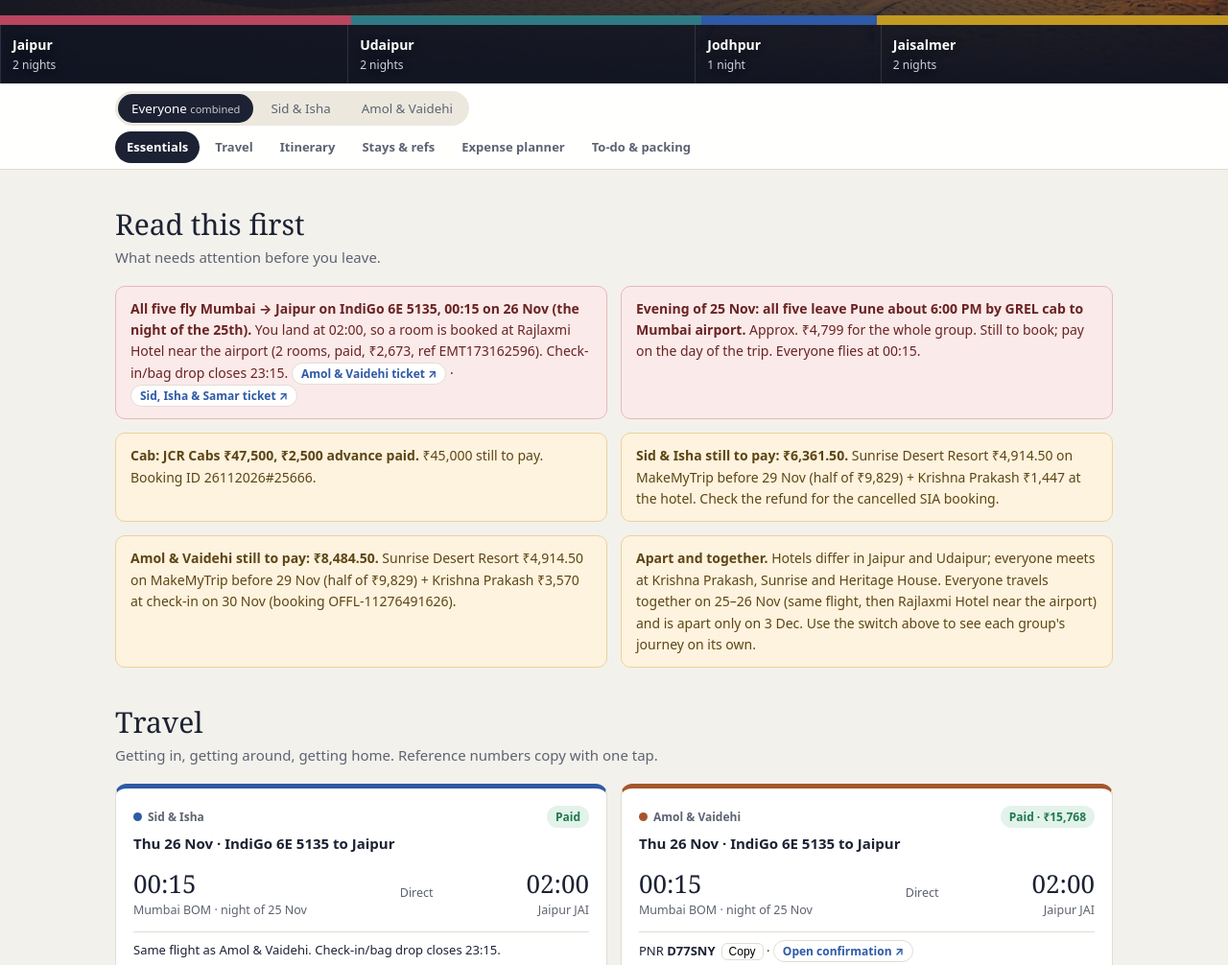
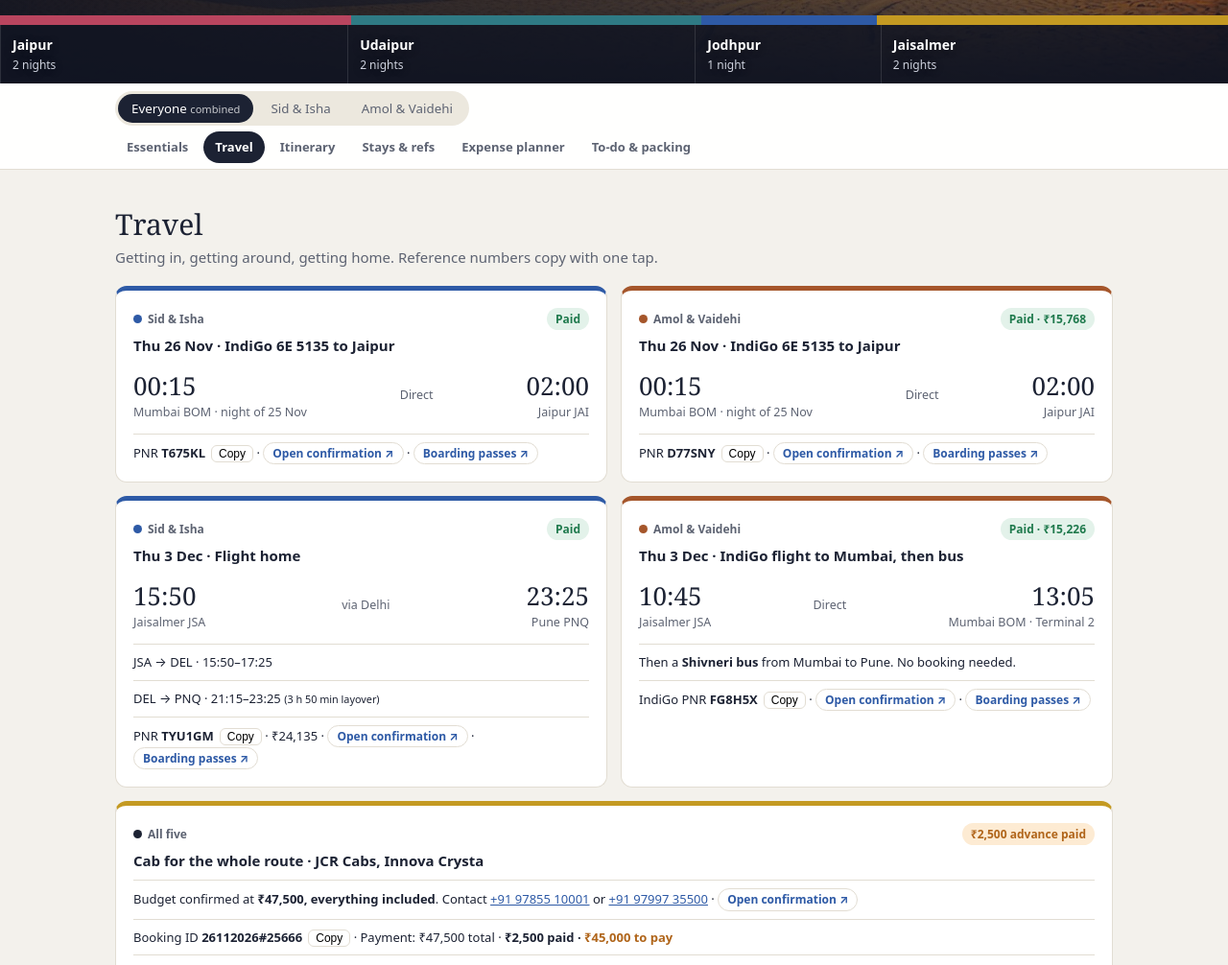
Before and after one commit to skarkhanis95/static-trip-planner, a plain HTML site: page index.html in a window 1280 px wide. Shown: the part 279-1285 px from the top of the page at 96% size. Drawn offline with Linux system fonts and the light colour scheme.

Commit message:
added boarding passes

```diff
--- a/index.html
+++ b/index.html
@@ -104,40 +104,45 @@ body[data-view=fam] .lanes,body[data-view=par] .lanes{grid-template-columns:1fr}
 </div></nav>
 <main class="wrap">
 
-<section id="today">
+<!-- <section id="today">
 <h2>Read this first</h2><p class="sub">What needs attention before you leave.</p>
 <div class="grid g2">
-<div class="notice red"><b>All five fly Mumbai → Jaipur on IndiGo 6E 5135, 00:15 on 26 Nov (the night of the 25th).</b> You land at 02:00, so a room is booked at Rajlaxmi Hotel near the airport (2 rooms, paid, ₹2,673, ref EMT173162596). Check-in/bag drop closes 23:15. <a class="doc" data-doc="parOut">Amol &amp; Vaidehi ticket ↗</a> · <a class="doc" data-doc="famOut">Sid, Isha &amp; Samar ticket ↗</a></div>
+<div class="notice red"><b>All five fly Mumbai → Jaipur on IndiGo 6E 5135, 00:15 on 26 Nov (the night of the 25th).</b> You land at 02:00, so a room is booked at Rajlaxmi Hotel near the airport (2 rooms, paid, ₹2,673, ref EMT173162596). Check-in/bag drop closes 23:15.
+<div style="display:flex;gap:6px;flex-wrap:wrap;margin-top:8px">
+<a class="doc" data-doc="famOut">Sid, Isha &amp; Samar ticket ↗</a>
+<a class="doc" data-doc="famBpOut">Sid &amp; Isha boarding passes ↗</a>
+<a class="doc" data-doc="parOut">Amol &amp; Vaidehi ticket ↗</a>
+<a class="doc" data-doc="parBpOut">Amol &amp; Vaidehi boarding passes ↗</a>
+</div></div>
 <div class="notice red"><b>Evening of 25 Nov: all five leave Pune about 6:00 PM by GREL cab to Mumbai airport.</b> Approx. ₹4,799 for the whole group. Still to book; pay on the day of the trip. Everyone flies at 00:15.</div>
 <div class="notice"><b>Cab: JCR Cabs ₹47,500, ₹2,500 advance paid.</b> ₹45,000 still to pay. Booking ID 26112026#25666.</div>
 <div class="notice" data-v="fam"><b>Sid & Isha still to pay: ₹6,361.50.</b> Sunrise Desert Resort ₹4,914.50 on MakeMyTrip before 29 Nov (half of ₹9,829) + Krishna Prakash ₹1,447 at the hotel. Check the refund for the cancelled SIA booking.</div>
 <div class="notice" data-v="par"><b>Amol & Vaidehi still to pay: ₹8,484.50.</b> Sunrise Desert Resort ₹4,914.50 on MakeMyTrip before 29 Nov (half of ₹9,829) + Krishna Prakash ₹3,570 at check-in on 30 Nov (booking OFFL-11276491626).</div>
 <div class="notice" data-v="all"><b>Apart and together.</b> Hotels differ in Jaipur and Udaipur; everyone meets at Krishna Prakash, Sunrise and Heritage House. Everyone travels together on 25–26 Nov (same flight, then Rajlaxmi Hotel near the airport) and is apart only on 3 Dec. Use the switch above to see each group's journey on its own.</div>
 </div>
-</section>
+</section> -->
 
 <section id="flights" class="travel">
 <h2>Travel</h2><p class="sub">Getting in, getting around, getting home. Reference numbers copy with one tap.</p>
 <div class="grid g2">
 <article class="card flight fam" data-v="fam"><div class="top"><span class="who fam">Sid &amp; Isha</span><span class="tag">Paid</span></div><b>Thu 26 Nov · IndiGo 6E 5135 to Jaipur</b>
 <div class="fl"><div><b class="t">00:15</b><small>Mumbai BOM · night of 25 Nov</small></div><small>Direct</small><div style="text-align:right"><b class="t">02:00</b><small>Jaipur JAI</small></div></div>
-<div class="leg">Same flight as Amol &amp; Vaidehi. Check-in/bag drop closes 23:15.</div>
-<div class="leg">PNR <b>T675KL</b><button class="cp" data-cp="T675KL">Copy</button> · <a class="doc" data-doc="famOut">Open confirmation ↗</a></div></article>
+<div class="leg">PNR <b>T675KL</b><button class="cp" data-cp="T675KL">Copy</button> · <a class="doc" data-doc="famOut">Open confirmation ↗</a> · <a class="doc" data-doc="famBpOut">Boarding passes ↗</a></div></article>
 
 <article class="card flight par" data-v="par"><div class="top"><span class="who par">Amol &amp; Vaidehi</span><span class="tag">Paid · ₹15,768</span></div><b>Thu 26 Nov · IndiGo 6E 5135 to Jaipur</b>
 <div class="fl"><div><b class="t">00:15</b><small>Mumbai BOM · night of 25 Nov</small></div><small>Direct</small><div style="text-align:right"><b class="t">02:00</b><small>Jaipur JAI</small></div></div>
-<div class="leg">PNR <b>D77SNY</b><button class="cp" data-cp="D77SNY">Copy</button> · <a class="doc" data-doc="parOut">Open confirmation ↗</a></div>
-<div class="leg">Same flight as Sid &amp; Isha. All five go to Mumbai airport together: GREL cab from Pune about 6:00 PM (₹4,799 for all five, to be booked, pay on the day). The earlier train 12939 ticket (PNR 8356214903, ₹3,294) is cancelled; check the refund.</div></article>
+<div class="leg">PNR <b>D77SNY</b><button class="cp" data-cp="D77SNY">Copy</button> · <a class="doc" data-doc="parOut">Open confirmation ↗</a> · <a class="doc" data-doc="parBpOut">Boarding passes ↗</a></div>
+</article>
 
 <article class="card flight fam" data-v="fam"><div class="top"><span class="who fam">Sid &amp; Isha</span><span class="tag">Paid</span></div><b>Thu 3 Dec · Flight home</b>
 <div class="fl"><div><b class="t">15:50</b><small>Jaisalmer JSA</small></div><small>via Delhi</small><div style="text-align:right"><b class="t">23:25</b><small>Pune PNQ</small></div></div>
 <div class="leg">JSA → DEL · 15:50–17:25</div><div class="leg">DEL → PNQ · 21:15–23:25 <small>(3 h 50 min layover)</small></div>
-<div class="leg">PNR <b>TYU1GM</b><button class="cp" data-cp="TYU1GM">Copy</button> · ₹24,135 · <a class="doc" data-doc="famRet">Open confirmation ↗</a></div></article>
+<div class="leg">PNR <b>TYU1GM</b><button class="cp" data-cp="TYU1GM">Copy</button> · ₹24,135 · <a class="doc" data-doc="famRet">Open confirmation ↗</a> · <a class="doc" data-doc="famBpRet">Boarding passes ↗</a></div></article>
 
 <article class="card flight par" data-v="par"><div class="top"><span class="who par">Amol &amp; Vaidehi</span><span class="tag">Paid · ₹15,226</span></div><b>Thu 3 Dec · IndiGo flight to Mumbai, then bus</b>
 <div class="fl"><div><b class="t">10:45</b><small>Jaisalmer JSA</small></div><small>Direct</small><div style="text-align:right"><b class="t">13:05</b><small>Mumbai BOM · Terminal 2</small></div></div>
 <div class="leg">Then a <b>Shivneri bus</b> from Mumbai to Pune. No booking needed.</div>
-<div class="leg">IndiGo PNR <b>FG8H5X</b><button class="cp" data-cp="FG8H5X">Copy</button> · <a class="doc" data-doc="parRet">Open confirmation ↗</a></div></article>
+<div class="leg">IndiGo PNR <b>FG8H5X</b><button class="cp" data-cp="FG8H5X">Copy</button> · <a class="doc" data-doc="parRet">Open confirmation ↗</a> · <a class="doc" data-doc="parBpRet">Boarding passes ↗</a></div></article>
 
 <article class="card all" style="grid-column:1/-1"><div class="top"><span class="who all">All five</span><span class="tag d">₹2,500 advance paid</span></div><b>Cab for the whole route · JCR Cabs, Innova Crysta</b>
 <div class="leg">Budget confirmed at <b>₹47,500, everything included</b>. Contact <a href="tel:+919785510001">+91 97855 10001</a> or <a href="tel:+919799735500">+91 97997 35500</a> · <a class="doc" data-doc="cab">Open confirmation ↗</a></div>
@@ -176,8 +181,11 @@ const $=s=>document.querySelector(s),R=n=>'₹'+(Number.isInteger(n)?n.toLocaleS
 const CAB_TOTAL=47500,CAB_PAID=2500;
 const sv=(k,v)=>{try{LS.setItem(k,v)}catch(e){}},ld=k=>{try{return LS.getItem(k)}catch(e){return null}};
 /* Confirmation files: drop them in the "confirmations" folder with these names (or edit the names here). */
-const DOC={famOut:'confirmations/flight-family-outbound-T675KL.pdf',famRet:'confirmations/flight-family-return-TYU1GM.pdf',
-parOut:'confirmations/flight-parents-outbound-D77SNY.pdf',parRet:'confirmations/flight-parents-return-FG8H5X.pdf',cab:'confirmations/cab-jcr-cabs.pdf',
+const DOC={famOut:'confirmations/flight-family-outbound-T675KL.pdf',famBpOut:'confirmations/boarding-pass-family-outbound-T675KL.pdf',
+famRet:'confirmations/flight-family-return-TYU1GM.pdf',famBpRet:'confirmations/boarding-pass-family-return-TYU1GM.pdf',
+parOut:'confirmations/flight-parents-outbound-D77SNY.pdf',parBpOut:'confirmations/boarding-pass-parents-outbound-D77SNY.pdf',
+parRet:'confirmations/flight-parents-return-FG8H5X.pdf',parBpRet:'confirmations/boarding-pass-parents-return-FG8H5X.pdf',
+cab:'confirmations/cab-jcr-cabs.pdf',
 jp:'confirmations/hotel-parents-jaipur-magenta.pdf',ud:'confirmations/hotel-parents-udaipur-shambhu-villas.pdf',jd:'confirmations/hotel-parents-jodhpur-krishna-prakash.pdf',
 js1:'confirmations/hotel-all-jaisalmer-sunrise-desert-resort.pdf',js2:'confirmations/hotel-parents-jaisalmer-heritage-house.pdf',
 fjp:'confirmations/hotel-family-jaipur-umaid-bhawan.pdf',fud:'confirmations/hotel-family-udaipur-chunda-haveli.pdf',fjd:'confirmations/hotel-family-jodhpur-krishna-prakash.pdf',fjs2:'confirmations/hotel-family-jaisalmer-heritage-house.pdf',rl:'confirmations/hotel-all-jaipur-rajlaxmi-airport.pdf'};
```
Also changed, not shown: 4 other files.
